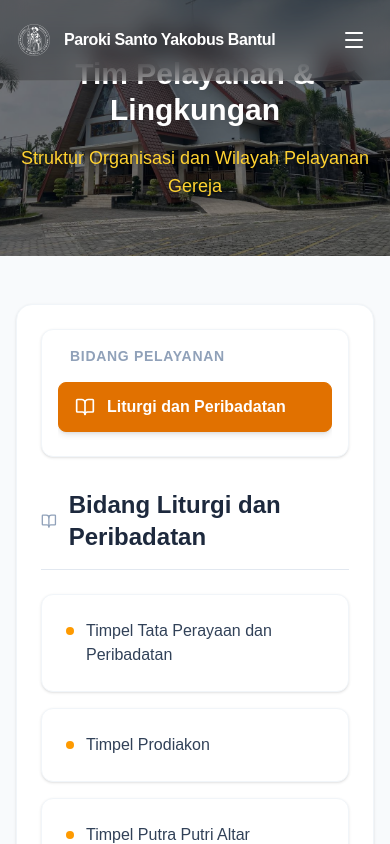
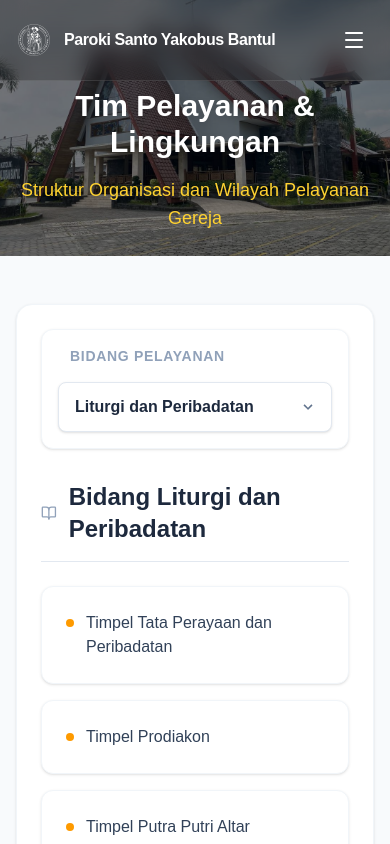
Before and after one commit to komsosbantul/website, a Next.js app: page /profil/lingkungan in a window 390 px wide. Shown: the top 844 px of the page. Built offline with nearby package versions, Linux system fonts and the light colour scheme.

Commit message:
style: fix mobile navbar overlap and add dropdown for teams layout

```diff
--- a/src/components/PageHeader.tsx
+++ b/src/components/PageHeader.tsx
@@ -27,7 +27,7 @@ export default function PageHeader({
       </div>
 
       {/* Content */}
-      <FadeIn className="relative z-10 text-center px-4" delay={0.2}>
+      <FadeIn className="relative z-10 text-center px-4 pt-16 md:pt-20" delay={0.2}>
         <h1 className="text-3xl md:text-5xl font-bold text-white mb-4 drop-shadow-md">
           {title}
         </h1>
--- a/src/components/TeamsInteractiveLayout.tsx
+++ b/src/components/TeamsInteractiveLayout.tsx
@@ -51,7 +51,8 @@ export default function TeamsInteractiveLayout({ categories }: { categories: Lay
               <h3 className="text-sm font-bold text-slate-400 uppercase tracking-wider mb-4 px-3">
                 {category.title}
               </h3>
-              <div className="flex flex-row md:flex-col gap-2 overflow-x-auto md:overflow-visible pb-2 md:pb-0 hide-scrollbar">
+              {/* Desktop view (buttons) */}
+              <div className="hidden md:flex flex-col gap-2">
                 {category.items.map((item, itemIdx) => {
                   const isActive = catIdx === activeCategoryIdx && itemIdx === activeItemIdx;
                   return (
@@ -68,12 +69,33 @@ export default function TeamsInteractiveLayout({ categories }: { categories: Lay
                       }`}
                     >
                       {getIconForItem(item.label, isActive)}
-                      <span className={`font-semibold whitespace-nowrap md:whitespace-normal ${isActive ? "" : "text-sm"}`}>
+                      <span className={`font-semibold md:whitespace-normal ${isActive ? "" : "text-sm"}`}>
                         {item.label.replace("Bidang ", "")}
                       </span>
                     </button>
                   );
                 })}
+              </div>
+
+              {/* Mobile view (select dropdown) */}
+              <div className="md:hidden relative">
+                <select
+                  className="w-full bg-white border border-slate-200 text-slate-800 font-semibold rounded-lg px-4 py-3 appearance-none focus:outline-none focus:ring-2 focus:ring-amber-500 focus:border-amber-500 shadow-sm"
+                  value={activeCategoryIdx === catIdx ? activeItemIdx : 0}
+                  onChange={(e) => {
+                    setActiveCategoryIdx(catIdx);
+                    setActiveItemIdx(Number(e.target.value));
+                  }}
+                >
+                  {category.items.map((item, itemIdx) => (
+                    <option key={itemIdx} value={itemIdx}>
+                      {item.label.replace("Bidang ", "")}
+                    </option>
+                  ))}
+                </select>
+                <div className="pointer-events-none absolute inset-y-0 right-0 flex items-center px-4 text-slate-500">
+                  <svg className="fill-current h-4 w-4" xmlns="http://www.w3.org/2000/svg" viewBox="0 0 20 20"><path d="M9.293 12.95l.707.707L15.657 8l-1.414-1.414L10 10.828 5.757 6.586 4.343 8z"/></svg>
+                </div>
               </div>
             </div>
           ))}
```
